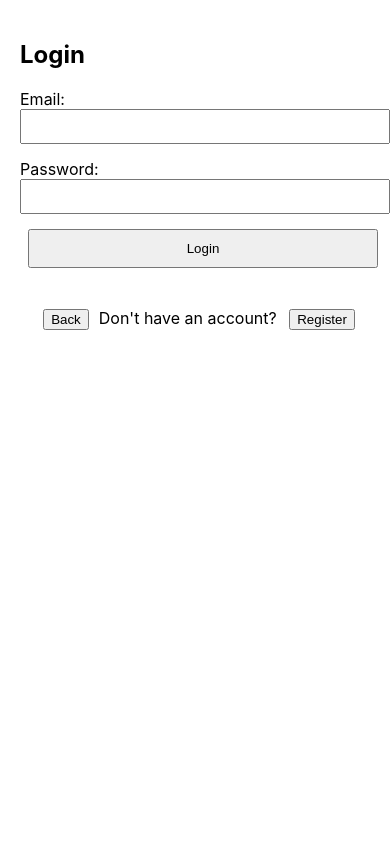
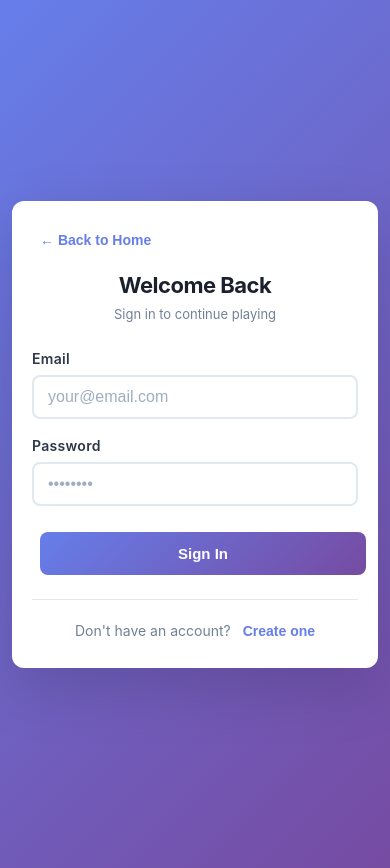
Before and after one commit to Lukaa21/Zing, a React (Vite) app in the folder apps/frontend/: page /login in a window 390 px wide. Before the commit the page ends 844 px from the top, so only its background shows below. Built offline with nearby package versions, Linux system fonts and the light colour scheme; no server answers.

Commit message:
Brisanje nepotrebnih fajlova i dodavanje stilova za login i register forme

```diff
--- a/apps/frontend/src/App.tsx
+++ b/apps/frontend/src/App.tsx
@@ -133,7 +133,6 @@ const App: React.FC = () => {
       } />
 
       <Route path="/login" element={
-        <>
         <LoginForm onSuccess={(user) => {
           setName(user.username);
           const pendingRoom = sessionStorage.getItem('zing_pending_invite_room');
@@ -142,15 +141,9 @@ const App: React.FC = () => {
           }
           // If pending invite exists, useEffect will route to /game
         }} />
-          <div style={{ textAlign: 'center', marginTop: 20 }}>
-            <button onClick={() => navigate('/')} style={{ marginRight: 10 }}>Back</button>
-            <span>Don't have an account? <button onClick={() => navigate('/register')}>Register</button></span>
-          </div>
-        </>
       } />
 
       <Route path="/register" element={
-        <>
         <RegisterForm onSuccess={(user) => {
           setName(user.username);
           const pendingRoom = sessionStorage.getItem('zing_pending_invite_room');
@@ -159,11 +152,6 @@ const App: React.FC = () => {
           }
           // If pending invite exists, useEffect will route to /game
         }} />
-          <div style={{ textAlign: 'center', marginTop: 20 }}>
-            <button onClick={() => navigate('/')} style={{ marginRight: 10 }}>Back</button>
-            <span>Already have an account? <button onClick={() => navigate('/login')}>Login</button></span>
-          </div>
-        </>
       } />
 
       <Route path="/guest-name" element={
--- a/apps/frontend/src/components/LoginForm.tsx
+++ b/apps/frontend/src/components/LoginForm.tsx
@@ -1,5 +1,7 @@
 import React, { useState } from 'react';
 import { useAuth } from '../context/AuthContext';
+import { useNavigate } from 'react-router-dom';
+import '../styles/AuthForms.css';
 
 interface LoginFormProps {
   onSuccess: (user: { id: string; email: string; username: string }) => void;
@@ -7,6 +9,7 @@ interface LoginFormProps {
 
 const LoginForm: React.FC<LoginFormProps> = ({ onSuccess }) => {
   const { login } = useAuth();
+  const navigate = useNavigate();
   const [email, setEmail] = useState('');
   const [password, setPassword] = useState('');
   const [error, setError] = useState('');
@@ -30,34 +33,60 @@ const LoginForm: React.FC<LoginFormProps> = ({ onSuccess }) => {
   };
 
   return (
-    <div style={{ maxWidth: 400, margin: '0 auto', padding: 20 }}>
-      <h2>Login</h2>
-      {error && <div style={{ color: 'red', marginBottom: 10 }}>{error}</div>}
-      <form onSubmit={handleSubmit}>
-        <div style={{ marginBottom: 15 }}>
-          <label>Email:</label>
+    <div className="auth-container">
+      <div className="auth-card">
+        <button className="auth-back-btn" onClick={() => navigate('/')}>
+          ← Back to Home
+        </button>
+
+        <div className="auth-header">
+          <h1 className="auth-title">Welcome Back</h1>
+          <p className="auth-subtitle">Sign in to continue playing</p>
+        </div>
+
+        {error && <div className="auth-error">{error}</div>}
+
+        <form onSubmit={handleSubmit} className="auth-form">
+          <div className="auth-form-group">
+            <label className="auth-label">Email</label>
             <input
               type="email"
               value={email}
               onChange={(e) => setEmail(e.target.value)}
               required
-            style={{ width: '100%', padding: 8 }}
+              className="auth-input"
+              placeholder="your@email.com"
+              autoComplete="email"
             />
           </div>
-        <div style={{ marginBottom: 15 }}>
-          <label>Password:</label>
+
+          <div className="auth-form-group">
+            <label className="auth-label">Password</label>
             <input
               type="password"
               value={password}
               onChange={(e) => setPassword(e.target.value)}
               required
-            style={{ width: '100%', padding: 8 }}
+              className="auth-input"
+              placeholder="••••••••"
+              autoComplete="current-password"
             />
           </div>
-        <button type="submit" disabled={isLoading} style={{ width: '100%', padding: 10 }}>
-          {isLoading ? 'Logging in...' : 'Login'}
+
+          <button type="submit" disabled={isLoading} className="auth-submit-btn">
+            {isLoading ? 'Signing in...' : 'Sign In'}
           </button>
         </form>
+
+        <div className="auth-footer">
+          <span className="auth-footer-text">
+            Don't have an account?{' '}
+            <button className="auth-footer-link" onClick={() => navigate('/register')}>
+              Create one
+            </button>
+          </span>
+        </div>
+      </div>
     </div>
   );
 };
--- a/apps/frontend/src/components/MatchHistory.tsx
+++ b/apps/frontend/src/components/MatchHistory.tsx
@@ -1,6 +1,6 @@
 import React, { useEffect, useState } from 'react';
 import { getAuthToken } from '../utils/auth';
-import './MatchHistory.css';
+import '../styles/MatchHistory.css';
 
 const BACKEND_URL = import.meta.env.VITE_BACKEND_URL || 'http://localhost:4000';
 
--- a/apps/frontend/src/components/RegisterForm.tsx
+++ b/apps/frontend/src/components/RegisterForm.tsx
@@ -1,5 +1,7 @@
 import React, { useState } from 'react';
 import { useAuth } from '../context/AuthContext';
+import { useNavigate } from 'react-router-dom';
+import '../styles/AuthForms.css';
 
 interface RegisterFormProps {
   onSuccess: (user: { id: string; email: string; username: string }) => void;
@@ -7,6 +9,7 @@ interface RegisterFormProps {
 
 const RegisterForm: React.FC<RegisterFormProps> = ({ onSuccess }) => {
   const { register } = useAuth();
+  const navigate = useNavigate();
   const [email, setEmail] = useState('');
   const [password, setPassword] = useState('');
   const [username, setUsername] = useState('');
@@ -31,22 +34,35 @@ const RegisterForm: React.FC<RegisterFormProps> = ({ onSuccess }) => {
   };
 
   return (
-    <div style={{ maxWidth: 400, margin: '0 auto', padding: 20 }}>
-      <h2>Register</h2>
-      {error && <div style={{ color: 'red', marginBottom: 10 }}>{error}</div>}
-      <form onSubmit={handleSubmit}>
-        <div style={{ marginBottom: 15 }}>
-          <label>Email:</label>
+    <div className="auth-container">
+      <div className="auth-card">
+        <button className="auth-back-btn" onClick={() => navigate('/')}>
+          ← Back to Home
+        </button>
+
+        <div className="auth-header">
+          <h1 className="auth-title">Create Account</h1>
+          <p className="auth-subtitle">Join the game in seconds</p>
+        </div>
+
+        {error && <div className="auth-error">{error}</div>}
+
+        <form onSubmit={handleSubmit} className="auth-form">
+          <div className="auth-form-group">
+            <label className="auth-label">Email</label>
             <input
               type="email"
               value={email}
               onChange={(e) => setEmail(e.target.value)}
               required
-            style={{ width: '100%', padding: 8 }}
+              className="auth-input"
+              placeholder="your@email.com"
+              autoComplete="email"
             />
           </div>
-        <div style={{ marginBottom: 15 }}>
-          <label>Username (letters, numbers, underscore only):</label>
+
+          <div className="auth-form-group">
+            <label className="auth-label">Username</label>
             <input
               type="text"
               value={username}
@@ -54,24 +70,42 @@ const RegisterForm: React.FC<RegisterFormProps> = ({ onSuccess }) => {
               required
               maxLength={30}
               pattern="[a-zA-Z0-9_]+"
-            style={{ width: '100%', padding: 8 }}
+              className="auth-input"
+              placeholder="username123"
+              autoComplete="username"
             />
+            <span className="auth-input-hint">Letters, numbers, and underscores only</span>
           </div>
-        <div style={{ marginBottom: 15 }}>
-          <label>Password (min 8 characters):</label>
+
+          <div className="auth-form-group">
+            <label className="auth-label">Password</label>
             <input
               type="password"
               value={password}
               onChange={(e) => setPassword(e.target.value)}
               required
               minLength={8}
-            style={{ width: '100%', padding: 8 }}
+              className="auth-input"
+              placeholder="••••••••"
+              autoComplete="new-password"
             />
+            <span className="auth-input-hint">Minimum 8 characters</span>
           </div>
-        <button type="submit" disabled={isLoading} style={{ width: '100%', padding: 10 }}>
-          {isLoading ? 'Registering...' : 'Register'}
+
+          <button type="submit" disabled={isLoading} className="auth-submit-btn">
+            {isLoading ? 'Creating account...' : 'Create Account'}
           </button>
         </form>
+
+        <div className="auth-footer">
+          <span className="auth-footer-text">
+            Already have an account?{' '}
+            <button className="auth-footer-link" onClick={() => navigate('/login')}>
+              Sign in
+            </button>
+          </span>
+        </div>
+      </div>
     </div>
   );
 };
--- /dev/null
+++ b/apps/frontend/src/styles/AuthForms.css
@@ -0,0 +1,265 @@
+/* Auth Forms - Modern, Clean, Minimalist Design */
+
+.auth-container {
+  min-height: 100vh;
+  display: flex;
+  align-items: center;
+  justify-content: center;
+  padding: 20px;
+  background: linear-gradient(135deg, #667eea 0%, #764ba2 100%);
+}
+
+.auth-card {
+  background: white;
+  border-radius: 16px;
+  box-shadow: 0 20px 60px rgba(0, 0, 0, 0.15);
+  padding: 48px 40px;
+  width: 100%;
+  max-width: 440px;
+  animation: fadeInUp 0.4s ease-out;
+}
+
+@keyframes fadeInUp {
+  from {
+    opacity: 0;
+    transform: translateY(20px);
+  }
+  to {
+    opacity: 1;
+    transform: translateY(0);
+  }
+}
+
+.auth-header {
+  text-align: center;
+  margin-bottom: 32px;
+}
+
+.auth-title {
+  font-size: 28px;
+  font-weight: 700;
+  color: #1a202c;
+  margin: 0 0 8px 0;
+  letter-spacing: -0.5px;
+}
+
+.auth-subtitle {
+  font-size: 14px;
+  color: #718096;
+  margin: 0;
+}
+
+.auth-error {
+  background-color: #fee;
+  border: 1px solid #fcc;
+  border-radius: 8px;
+  color: #c53030;
+  padding: 12px 16px;
+  margin-bottom: 20px;
+  font-size: 14px;
+  display: flex;
+  align-items: center;
+  gap: 8px;
+}
+
+.auth-error::before {
+  content: "⚠";
+  font-size: 16px;
+}
+
+.auth-form {
+  display: flex;
+  flex-direction: column;
+  gap: 20px;
+}
+
+.auth-form-group {
+  display: flex;
+  flex-direction: column;
+  gap: 8px;
+}
+
+.auth-label {
+  font-size: 14px;
+  font-weight: 600;
+  color: #2d3748;
+  letter-spacing: 0.3px;
+}
+
+.auth-input {
+  width: 100%;
+  padding: 12px 16px;
+  font-size: 15px;
+  border: 2px solid #e2e8f0;
+  border-radius: 8px;
+  transition: all 0.2s ease;
+  background: white;
+  color: #1a202c;
+  box-sizing: border-box;
+}
+
+.auth-input:focus {
+  outline: none;
+  border-color: #667eea;
+  box-shadow: 0 0 0 3px rgba(102, 126, 234, 0.1);
+}
+
+.auth-input::placeholder {
+  color: #a0aec0;
+}
+
+.auth-input-hint {
+  font-size: 12px;
+  color: #718096;
+  margin-top: 4px;
+}
+
+.auth-submit-btn {
+  width: 100%;
+  padding: 14px 24px;
+  font-size: 16px;
+  font-weight: 600;
+  color: white;
+  background: linear-gradient(135deg, #667eea 0%, #764ba2 100%);
+  border: none;
+  border-radius: 8px;
+  cursor: pointer;
+  transition: all 0.2s ease;
+  margin-top: 8px;
+  position: relative;
+  overflow: hidden;
+}
+
+.auth-submit-btn:hover:not(:disabled) {
+  transform: translateY(-1px);
+  box-shadow: 0 8px 20px rgba(102, 126, 234, 0.3);
+}
+
+.auth-submit-btn:active:not(:disabled) {
+  transform: translateY(0);
+}
+
+.auth-submit-btn:disabled {
+  opacity: 0.6;
+  cursor: not-allowed;
+}
+
+.auth-footer {
+  text-align: center;
+  margin-top: 28px;
+  padding-top: 24px;
+  border-top: 1px solid #e2e8f0;
+}
+
+.auth-footer-text {
+  font-size: 14px;
+  color: #718096;
+}
+
+.auth-footer-link {
+  color: #667eea;
+  font-weight: 600;
+  text-decoration: none;
+  cursor: pointer;
+  transition: color 0.2s ease;
+  background: none;
+  border: none;
+  padding: 0;
+  font-size: 14px;
+}
+
+.auth-footer-link:hover {
+  color: #764ba2;
+  text-decoration: underline;
+}
+
+.auth-back-btn {
+  display: inline-flex;
+  align-items: center;
+  gap: 8px;
+  color: #667eea;
+  font-size: 14px;
+  font-weight: 600;
+  text-decoration: none;
+  margin-bottom: 24px;
+  transition: all 0.2s ease;
+  background: none;
+  border: none;
+  cursor: pointer;
+  padding: 0;
+}
+
+.auth-back-btn:hover {
+  color: #764ba2;
+  transform: translateX(-4px);
+}
+
+/* Tablet (768px - 1024px) */
+@media (max-width: 1024px) {
+  .auth-card {
+    padding: 40px 32px;
+    max-width: 400px;
+  }
+
+  .auth-title {
+    font-size: 26px;
+  }
+}
+
+/* Mobile (< 768px) */
+@media (max-width: 768px) {
+  .auth-container {
+    padding: 16px;
+  }
+
+  .auth-card {
+    padding: 32px 24px;
+    border-radius: 12px;
+  }
+
+  .auth-title {
+    font-size: 24px;
+  }
+
+  .auth-subtitle {
+    font-size: 13px;
+  }
+
+  .auth-input {
+    padding: 11px 14px;
+    font-size: 16px; /* Prevent zoom on iOS */
+  }
+
+  .auth-submit-btn {
+    padding: 13px 20px;
+    font-size: 15px;
+  }
+
+  .auth-footer {
+    margin-top: 24px;
+    padding-top: 20px;
+  }
+}
+
+/* Small mobile (< 400px) */
+@media (max-width: 400px) {
+  .auth-container {
+    padding: 12px;
+  }
+
+  .auth-card {
+    padding: 28px 20px;
+  }
+
+  .auth-title {
+    font-size: 22px;
+  }
+
+  .auth-header {
+    margin-bottom: 28px;
+  }
+
+  .auth-form {
+    gap: 18px;
+  }
+}
```
Also changed, not shown: apps/frontend/src/styles/MatchHistory.css (renamed from apps/frontend/src/components/MatchHistory.css), 6 other files (tests, documents, lock files or other folders). Lines whose indentation alone changed are shown as unchanged.
